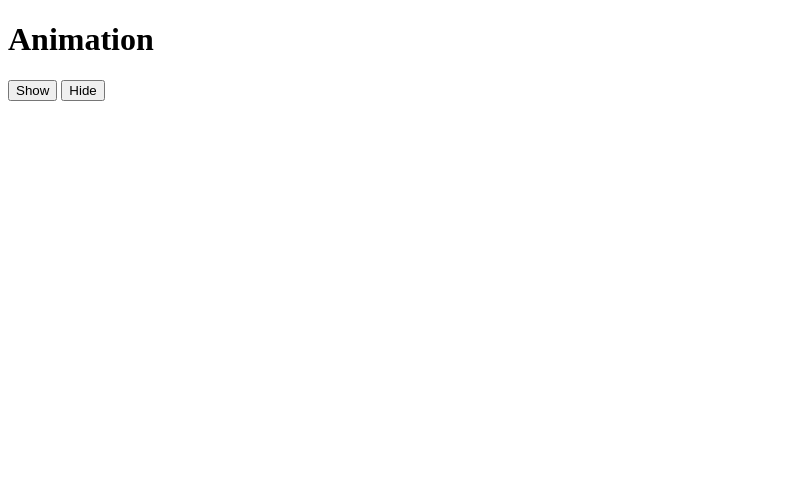
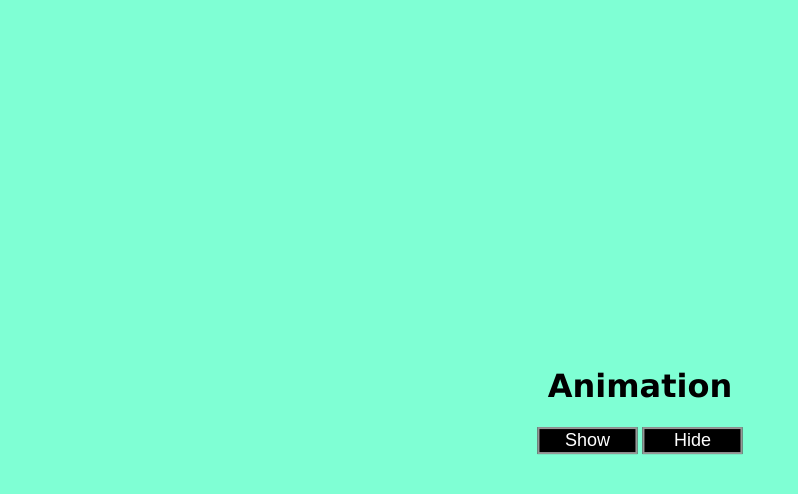
Before and after one commit to stephangriesel/show-hide-animations-js, a plain HTML site: page index.html in a window 1280 px wide. Shown: the whole page, without its empty margins (0-798 px from the left). Drawn offline with nearby package versions, Linux system fonts and the light colour scheme.

Commit message:
add styling

```diff
--- a/index.html
+++ b/index.html
@@ -5,13 +5,16 @@
     <meta name="viewport" content="width=device-width, initial-scale=1.0">
     <meta http-equiv="X-UA-Compatible" content="ie=edge">
     <link rel="stylesheet" type="text/css" href="https://cdnjs.cloudflare.com/ajax/libs/animate.css/3.5.2/animate.min.css">
+    <link rel="stylesheet" href="styles.css">
     <title>Show and Hide Animations with JS</title>
 </head>
 
 <body>
-    <h1 id="elem" class="animated">Animation</h1>
+    <div class="container">
+    <h1 id="aniblock" class="animated">Animation</h1>
     <button class="show">Show</button>
     <button class="hide">Hide</button>
+    </div>
 
     <script src="script.js"></script>
 
--- a/script.js
+++ b/script.js
@@ -0,0 +1,11 @@
+var aniblock = document.querySelector("#aniblock");
+document.addEventListener('click', function(event) {
+    /*if (event.target.matches('.show')) {
+        aniblock.removeAttribute('hidden');
+        aniblock.classList.add('fadeInDown');
+    }
+    if (event.target.matches('.hide')) {
+        aniblock.setAttribute('hidden', 'true');
+        aniblock.classList.remove('fadeInDown');
+    }*/
+}, false);
--- a/styles.css
+++ b/styles.css
@@ -0,0 +1,35 @@
+body {
+    background-color: aquamarine;
+    font-family: 'Lucida Sans', 'Lucida Sans Regular', 'Lucida Grande', 'Lucida Sans Unicode', Geneva, Verdana, sans-serif;
+    text-align: center;
+}
+
+.container {
+    position: absolute;
+    left:50%;
+    top:50%;
+    transform: translate(-50%,-50%);
+}
+
+button {
+    background: #000000;
+    border:2px solid #979797;
+    font-size:18px;
+    width:100px;
+    color:#FFFFFF;
+    transition-duration: 1s;
+
+}
+
+button:hover {
+    background: #afffeb;
+    border:2px solid #00ff4c;
+    font-size:18px;
+    width:100px;
+    color:#000000;
+    cursor:pointer;
+    letter-spacing: 5px;
+    text-transform: uppercase;
+
+
+}
```
